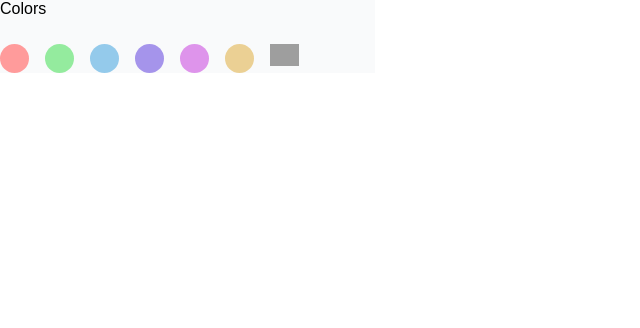
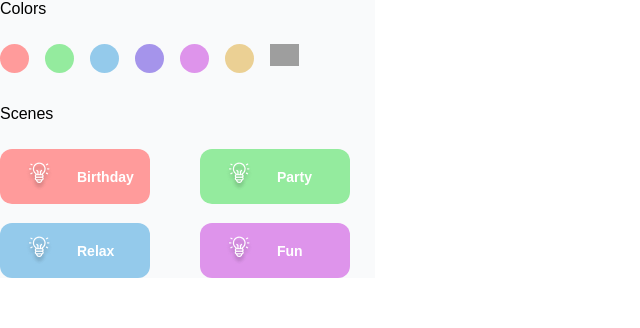
Before and after one commit to rts-cmk-wu06/smartlight-ui-sheilaLygreWeitling, a React (Create React App) app: page /Home/Bedroom in a window 1280 px wide. Shown: the part 307-635 px from the top of the page, without its empty margins (0-640 px from the left). Built offline with nearby package versions, Linux system fonts and the light colour scheme; grey boxes are pictures that could not be loaded.

Commit message:
Add changes to sceneBranch

```diff
--- /dev/null
+++ b/src/asstes/Compontens/ButtonScene.js
@@ -0,0 +1,39 @@
+import React from 'react';
+import LightBulb from "../Image/ligthBulb.png"
+
+const ButtonScene = () => {
+    const sceneArray = [
+        {
+            scene: "Birthday",
+            color: "#FF9B9B"
+        },
+        {
+            scene: "Party",
+            color: "#94EB9E"
+        },
+        {
+            scene: "Relax",
+            color: "#94CAEB"
+        },
+        {
+            scene: "Fun",
+            color: "#DE94EB"
+        },
+    ]
+
+    return <div>
+        <>
+            <h2 className="SubTitleStyle pt-[29px]">Scenes</h2>
+            <div className='grid grid-cols-2 gap-x-[25px] gap-y-[19px] mt-[23px]' >
+                {sceneArray.map((theme) => (
+                    <button className="w-[150px] h-[55px] rounded-xl text-white font-bold text-sm flex items-center justify-start gap-[23px]" style={{ background: theme.color }}>
+                        <img src={LightBulb} alt="bulb" className='pl-[25px]' />
+                        {theme.scene}</button>
+                ))}
+
+            </div>
+        </>
+    </div>;
+};
+
+export default ButtonScene;
--- a/src/asstes/Pages/BedRoom.js
+++ b/src/asstes/Pages/BedRoom.js
@@ -2,12 +2,14 @@ import React from 'react';
 import ChangeLights from '../Templates/ChangeLights';
 import HeaderBedroom from '../Templates/HeaderBedroom';
 import Footer from '../Compontens/Footer';
+import ScenesButtons from '../Templates/ScenesButtons';
 
 
 const BedRoom = () => {
     return <div>
         <HeaderBedroom />
         <ChangeLights />
+        <ScenesButtons />
         <Footer />
     </div>;
 };
--- /dev/null
+++ b/src/asstes/Templates/ScenesButtons.js
@@ -0,0 +1,13 @@
+import React from 'react';
+import ButtonScene from '../Compontens/ButtonScene';
+
+const ScenesButtons = () => {
+    return <div>
+        <div className='bg-gray-50'>
+            <ButtonScene />
+        </div>
+
+    </div>;
+};
+
+export default ScenesButtons;
```
Also changed, not shown: src/asstes/Image/ligthBulb.png (added).
